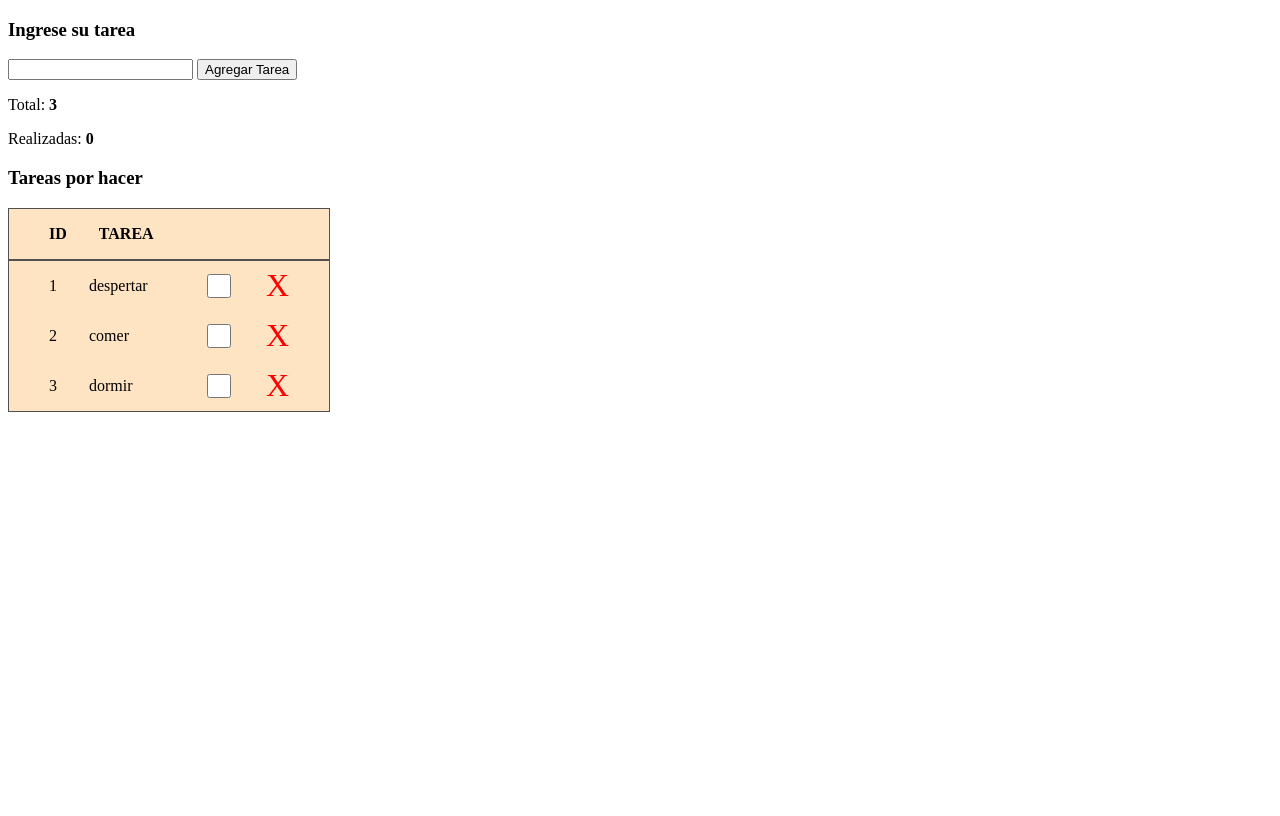
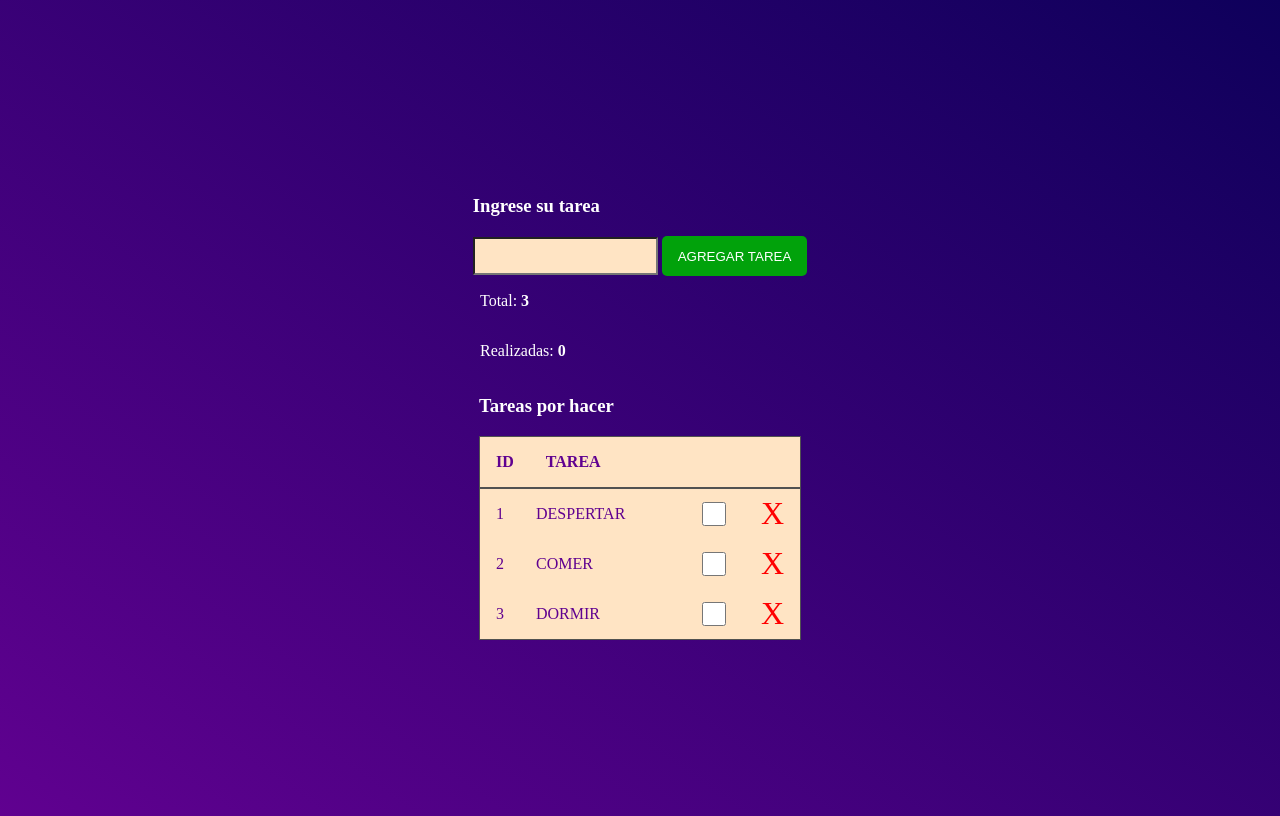
Before and after one commit to pyro-nicolini/js_3.5_todoList, a plain HTML site: page index.html in a window 1280 px wide. Drawn offline with Linux system fonts and the light colour scheme.

Commit message:
add style

```diff
--- a/assets/css/style.css
+++ b/assets/css/style.css
@@ -1,3 +1,13 @@
+body {
+    background: linear-gradient(35deg, rgb(96, 1, 144), rgb(14, 0, 91));
+    color: white;
+    height: 100vh;
+    display: flex;
+    justify-content: center;
+    align-items: center;
+    flex-direction: column;
+}
+
 .list {
     display: flex;
     flex-direction: column;
@@ -6,15 +16,17 @@
     width: 20rem;
     background-color: bisque;
     border: 1px solid rgb(81, 81, 81);
+    color: rgb(96, 1, 144);
 }
 
 li {
     display: flex;
-    width: 15rem;
+    width: 18rem;
     justify-content: space-between;
     align-items: center;
     list-style: none;
     padding: 0;
+    text-transform: uppercase;
 }
 
 .datos {
@@ -47,3 +59,19 @@ input[type="checkbox"] {
 strong {
     padding: 1rem 0;
 }
+
+input[type="text"] {
+    height: 2rem;
+    background-color: bisque;
+}
+
+button {
+    background-color: #01a20b;
+    color: white;
+    font-style: bold;
+    text-transform: uppercase;
+    border: none;
+    border-radius: 5px;
+    cursor: pointer;
+    padding: .8rem 1rem;
+}
--- a/index.html
+++ b/index.html
@@ -8,16 +8,22 @@
 <link rel="stylesheet" href="assets/css/style.css">
 </head>
 <body>
+    <div>
         <h3>Ingrese su tarea</h3>
         <input type="text" id="input">
         <button type="button" id="boton">Agregar Tarea</button>
+    </div>
+    <div style="display: flex; flex-direction: column; justify-content: start; width: 20rem;">
         <p>Total: <strong id="total"></strong></p>
         <p>Realizadas: <strong id="realizadas"></strong></p>
+    </div>
+    <div>
         <h3>Tareas por hacer</h3>
         <div class="list">
             <li><div class="datos"><strong>ID</strong><strong>TAREA</strong></div></li>
         </div>
         <div class="list" id="lista"></div>
+    </div>
     <script src="assets/js/app.js"></script>
 </body>
 </html>
```
Lines whose indentation alone changed are shown as unchanged.
